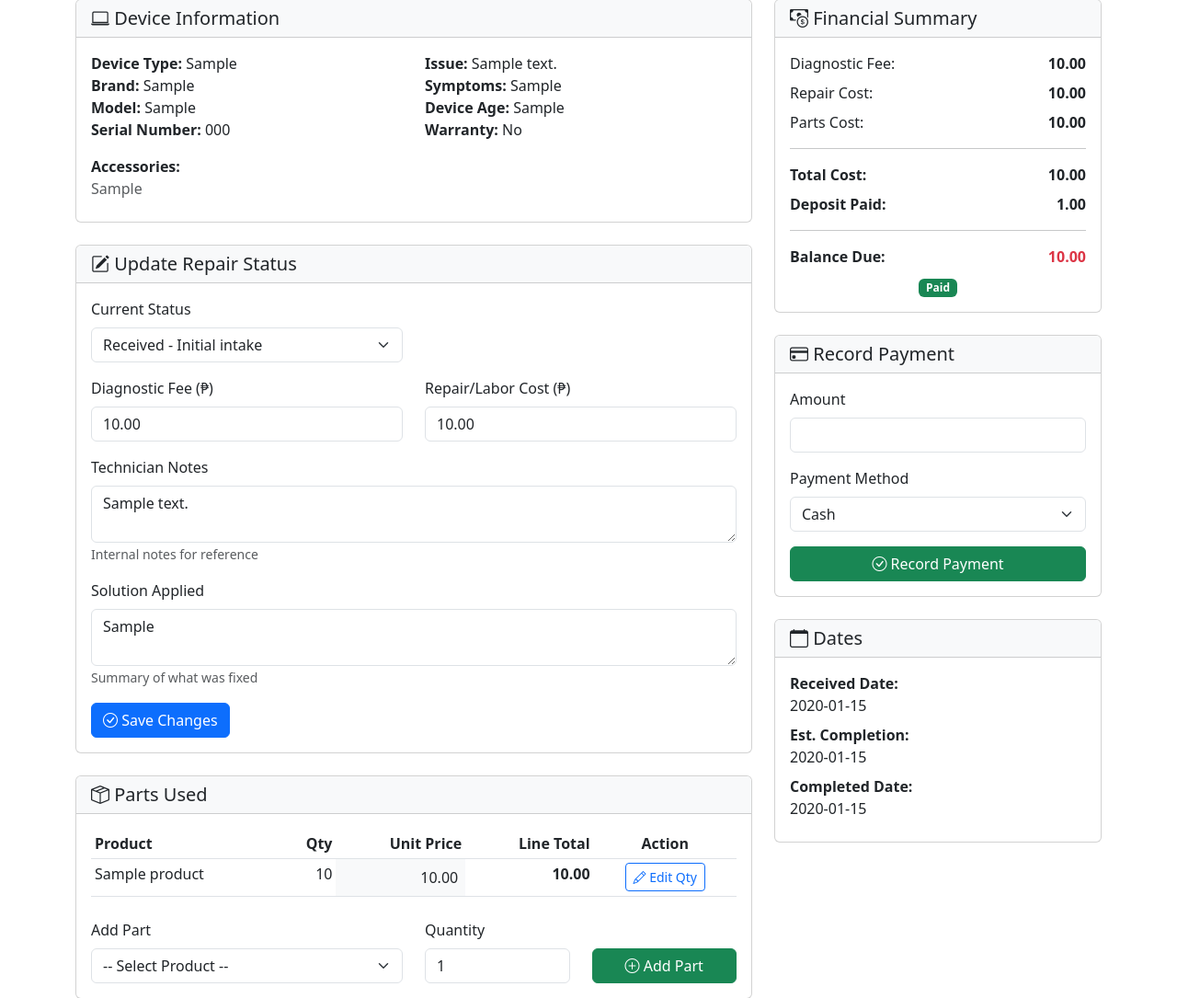
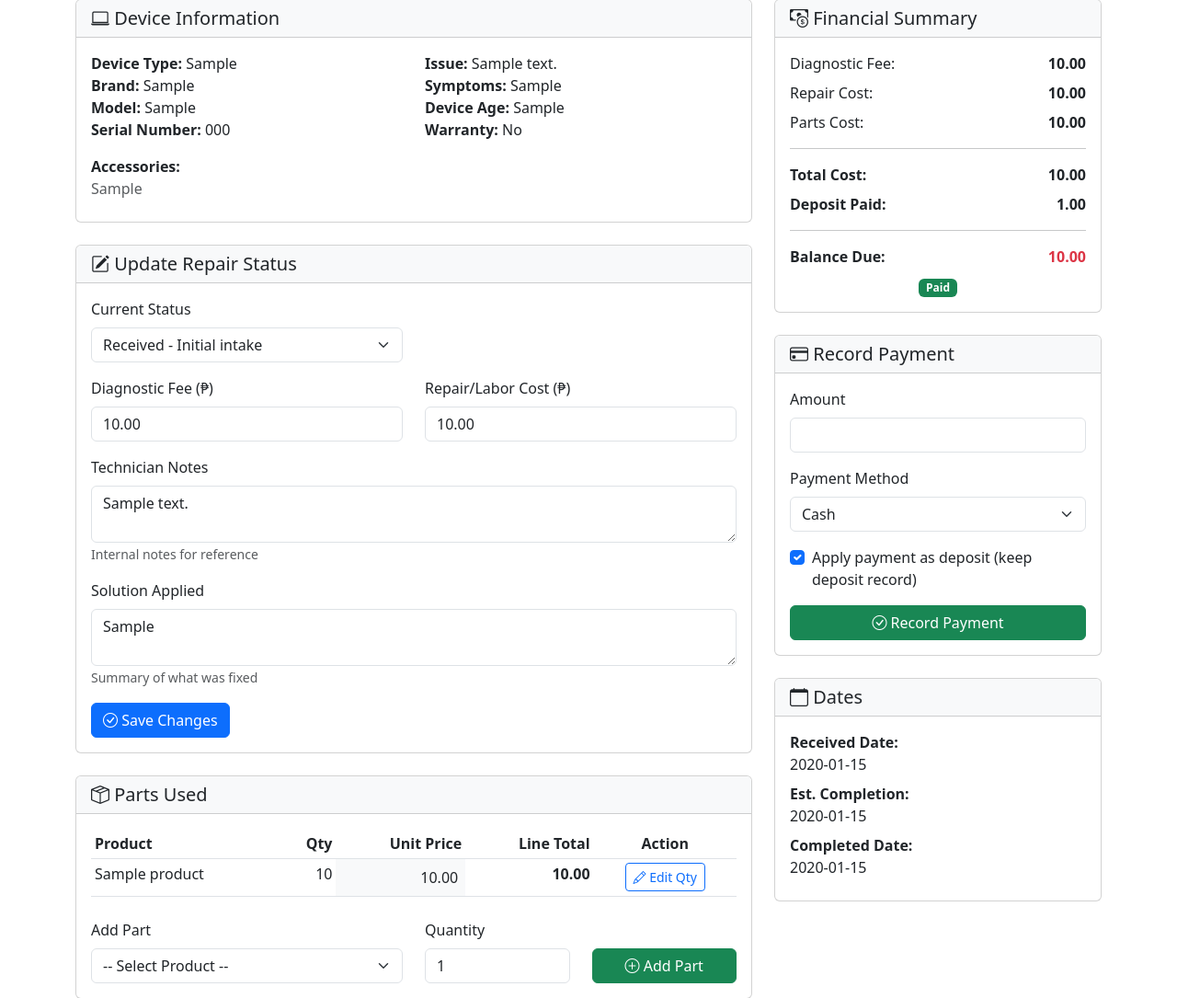
Before and after one commit to busanokirby/jc-web-v2, a Flask app: page /repairs/1 in a window 1280 px wide. Shown: the part 330-1415 px from the top of the page at 92% size. Run offline with Flask 3, Linux system fonts and the light colour scheme; a user stored in the database is signed in; tables that the repository leaves empty hold one stand-in row (values such as "Sample post").

Commit message:
Updates to financial calculations and repair details

```diff
--- a/app/blueprints/repairs/routes.py
+++ b/app/blueprints/repairs/routes.py
@@ -185,6 +185,9 @@ def add_repair():
                 flash("A similar repair ticket was created recently for this customer.", "warning")
                 return redirect(url_for("repairs.add_repair"))
 
+        # capture original deposit input to detect overpayment attempts
+        orig_deposit = safe_decimal(request.form.get("deposit_paid"), "0.00")
+
         d = Device(
             ticket_number=generate_ticket_number(),
             customer_id=customer.id,
@@ -203,7 +206,7 @@ def add_repair():
             priority=request.form.get("priority", "Normal"),
             diagnostic_fee=safe_decimal(request.form.get("diagnostic_fee"), "0.00"),
             repair_cost=safe_decimal(request.form.get("repair_cost"), "0.00"),
-            deposit_paid=safe_decimal(request.form.get("deposit_paid"), "0.00"),
+            deposit_paid=orig_deposit,
             parts_cost=Decimal("0.00"),
             created_by_user_id=current_user.id,
             technician_name_override=(request.form.get("technician_name_override") or "").strip() or None,
@@ -213,7 +216,11 @@ def add_repair():
         db.session.add(d)
         db.session.commit()
 
-        flash(f"Repair ticket created: {d.ticket_number}", "success")
+        # If original deposit exceeded total cost it will have been capped
+        if orig_deposit > d.deposit_paid:
+            flash(f"Deposit amount exceeded the total cost and was capped to ₱{d.deposit_paid}", "warning")
+        else:
+            flash(f"Repair ticket created: {d.ticket_number}", "success")
         # Redirect to print ticket with option to add receipt
         return redirect(url_for("repairs.print_ticket", device_id=d.id))
 
@@ -340,17 +347,45 @@ def add_payment(device_id: int):
 
     amount = safe_decimal(request.form.get("amount"), "0.00")
     payment_method = request.form.get("payment_method", "Unknown")
+    apply_as_deposit = request.form.get('apply_as_deposit', 'yes') == 'yes'
 
     if amount <= 0:
         flash("Payment amount must be greater than 0.", "danger")
         return redirect(url_for("repairs.repair_detail", device_id=device.id))
 
-    device.deposit_paid = safe_decimal(device.deposit_paid, "0.00") + amount
-    recompute_repair_financials(device)
+    current_deposit = safe_decimal(device.deposit_paid, "0.00")
+    remaining = safe_decimal(device.total_cost, "0.00") - current_deposit
 
-    db.session.commit()
-    flash(f"Payment of {amount} recorded via {payment_method}", "success")
-    return redirect(url_for("repairs.repair_detail", device_id=device.id))
+    if remaining <= 0:
+        flash("This repair is already fully paid. No additional payment accepted.", "warning")
+        return redirect(url_for("repairs.repair_detail", device_id=device.id))
+
+    if apply_as_deposit:
+        # Accept only up to remaining; cap any overpayment
+        accepted = amount if amount <= remaining else remaining
+        device.deposit_paid = current_deposit + accepted
+        recompute_repair_financials(device)
+        db.session.commit()
+
+        if accepted < amount:
+            flash(f"Payment exceeded remaining amount. Accepted ₱{accepted} and capped to total. Excess ₱{(amount - accepted)} not recorded.", "warning")
+        else:
+            flash(f"Payment of ₱{accepted} recorded via {payment_method}", "success")
+
+        return redirect(url_for("repairs.repair_detail", device_id=device.id))
+    else:
+        # Treat payment as settlement: require amount to be >= remaining to settle
+        if amount < remaining:
+            flash(f"Amount is not enough to settle the repair (remaining ₱{remaining}). Please provide sufficient amount or apply as deposit.", "danger")
+            return redirect(url_for("repairs.repair_detail", device_id=device.id))
+
+        # Mark as paid without changing deposit_paid
+        device.balance_due = Decimal('0.00')
+        device.payment_status = 'Paid'
+        db.session.commit()
+
+        flash(f"Repair settled (marked as Paid) via {payment_method}. Deposit not modified.", "success")
+        return redirect(url_for("repairs.repair_detail", device_id=device.id))
 
 
 @repairs_bp.route("/<int:device_id>/receipt", methods=["GET"])
--- a/app/services/financials.py
+++ b/app/services/financials.py
@@ -22,6 +22,12 @@ def recompute_repair_financials(device: Device) -> None:
     deposit = safe_decimal(device.deposit_paid, "0.00")
 
     device.total_cost = diagnostic + repair + parts
+
+    # Cap deposit to not exceed total cost
+    if deposit > device.total_cost:
+        deposit = device.total_cost
+    device.deposit_paid = deposit
+
     device.balance_due = device.total_cost - deposit
 
     if device.total_cost > 0 and device.balance_due <= 0:
--- a/templates/repairs/repair_detail.html
+++ b/templates/repairs/repair_detail.html
@@ -267,6 +267,10 @@
                             <option value="Check">Check</option>
                             <option value="Bank Transfer">Bank Transfer</option>
                         </select>
+                    </div>
+                    <div class="form-check mb-3">
+                        <input class="form-check-input" type="checkbox" id="apply_as_deposit" name="apply_as_deposit" value="yes" checked>
+                        <label class="form-check-label" for="apply_as_deposit">Apply payment as deposit (keep deposit record)</label>
                     </div>
                     <button type="submit" class="btn btn-success w-100">
                         <i class="bi bi-check-circle"></i> Record Payment
@@ -608,7 +612,23 @@ document.addEventListener('DOMContentLoaded', function(){
                     updateFinancialSummary(data);
 
                     bootstrap.Modal.getInstance(editQtyModal).hide();
-                    alert('Quantity updated successfully!');
+
+                    // If there's still balance due, show payment card and prompt for payment
+                    if (parseFloat(data.balance_due) > 0) {
+                        const paymentCard = Array.from(document.querySelectorAll('.card')).find(c => c.querySelector('.card-header') && c.querySelector('.card-header').textContent.includes('Record Payment'));
+                        if (paymentCard) {
+                            paymentCard.style.display = '';
+                            // Scroll into view and focus amount input
+                            paymentCard.scrollIntoView({behavior: 'smooth', block: 'center'});
+                            const amt = paymentCard.querySelector('input[name="amount"]');
+                            const pm = paymentCard.querySelector('select[name="payment_method"]');
+                            if (amt) { amt.focus(); amt.value = parseFloat(data.balance_due).toFixed(2); }
+                            if (pm) { pm.focus(); }
+                        }
+                        alert('Quantity updated. Remaining balance detected — please record payment.');
+                    } else {
+                        alert('Quantity updated successfully!');
+                    }
                 } else {
                     alert('Error: ' + data.message);
                 }
```
Also changed, not shown: templates/sales/pos.html (+8 -0 lines).
